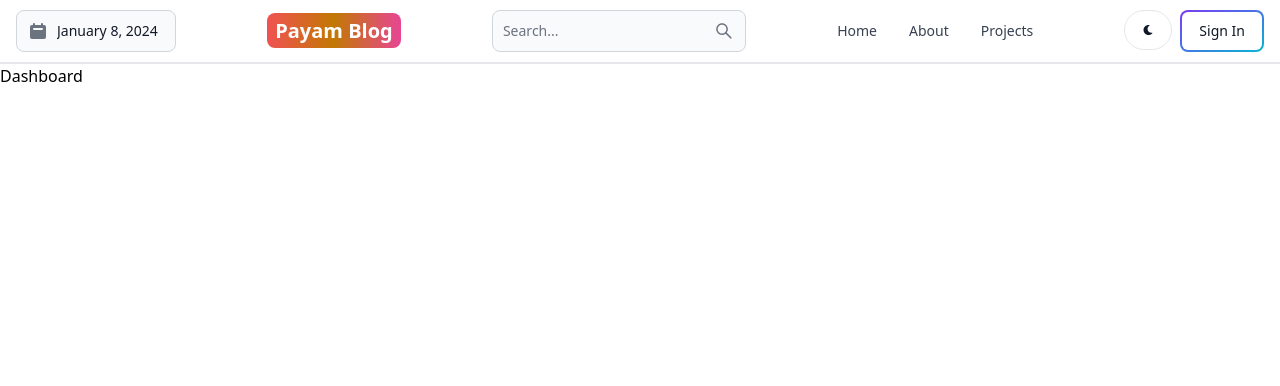
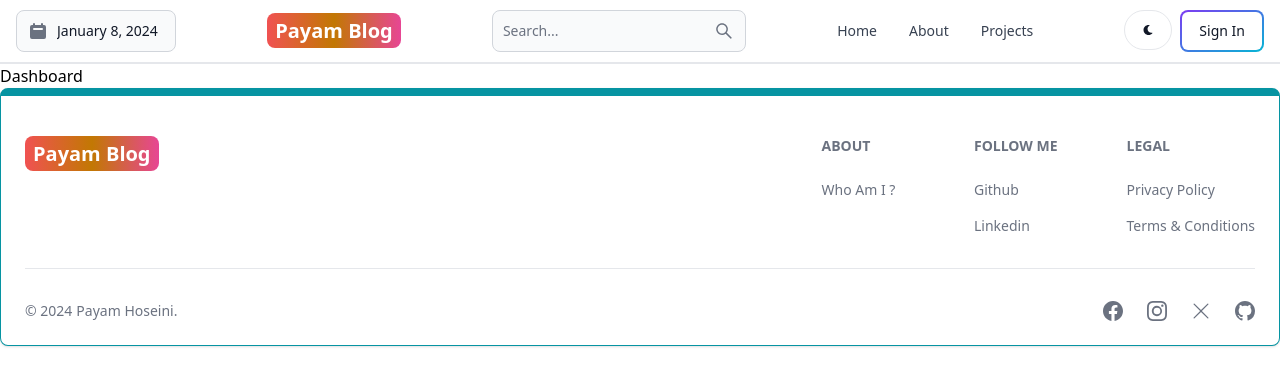
Before and after one commit to payamhsn/Blog-MERN, a React (Vite) app in the folder client/: page /dashboard in a window 1280 px wide. Shown: the top 386 px of the page. Built offline with nearby package versions, Linux system fonts and the light colour scheme.

Commit message:
Create Footer component using Flowbite-React and React-icons and put it in all routes of blog.

```diff
--- a/client/src/App.jsx
+++ b/client/src/App.jsx
@@ -7,6 +7,7 @@
 import Projects from "./pages/Projects";
 import SignUp from "./pages/SignUp";
 import Header from "./components/Header";
+import Footer from "./components/Footer";
 
 function App() {
   return (
@@ -20,6 +21,7 @@
         <Route path="/projects" element={<Projects />} />
         <Route path="/dashboard" element={<Dashboard />} />
       </Routes>
+      <Footer />
     </BrowserRouter>
   );
 }
--- /dev/null
+++ b/client/src/components/Footer.jsx
@@ -0,0 +1,69 @@
+import React from "react";
+import { Footer } from "flowbite-react";
+import { Link } from "react-router-dom";
+import { BsFacebook, BsInstagram, BsGithub, BsXLg } from "react-icons/bs";
+
+export default function FooterComp() {
+  return (
+    <Footer container className="border border-t-8 border-teal-500">
+      <div className="w-full max-w-7xl mx-auto">
+        <div className="grid w-full justify-between sm:flex md:grid-cols-1">
+          <div className="mt-5 text-center mb-2">
+            <Link
+              to="/"
+              className="self-center whitespace-nowrap text-lg sm:text-xl font-semibold dark:text-white"
+            >
+              <span className="px-2 py-1 bg-gradient-to-r from-red-500 via-yellow-500 to-pink-500 rounded-lg text-white">
+                Payam Blog
+              </span>
+            </Link>
+          </div>
+          <div className="grid grid-cols-3 gap-8 mt-4 sm:grid-cols-3 sm:gap-6">
+            <div>
+              <Footer.Title title="About" />
+              <Footer.LinkGroup col>
+                <Footer.Link href="#" target="_blank" rel="noopener noreferrer">
+                  Who Am I ?
+                </Footer.Link>
+              </Footer.LinkGroup>
+            </div>
+            <div>
+              <Footer.Title title="Follow me" />
+              <Footer.LinkGroup col>
+                <Footer.Link
+                  href="https://github.com/payamhsn"
+                  target="_blank"
+                  rel="noopener noreferrer"
+                >
+                  Github
+                </Footer.Link>
+                <Footer.Link href="#">Linkedin</Footer.Link>
+              </Footer.LinkGroup>
+            </div>
+            <div>
+              <Footer.Title title="Legal" />
+              <Footer.LinkGroup col>
+                <Footer.Link href="#">Privacy Policy</Footer.Link>
+                <Footer.Link href="#">Terms &amp; Conditions</Footer.Link>
+              </Footer.LinkGroup>
+            </div>
+          </div>
+        </div>
+        <Footer.Divider />
+        <div className="w-full text-center sm:flex sm:items-center sm:justify-between">
+          <Footer.Copyright
+            href="#"
+            by="Payam Hoseini."
+            year={new Date().getFullYear()}
+          />
+          <div className="flex gap-6 place-content-center sm:mt-0 mt-4 sm:justify-center">
+            <Footer.Icon href="#" icon={BsFacebook} />
+            <Footer.Icon href="#" icon={BsInstagram} />
+            <Footer.Icon href="#" icon={BsXLg} />
+            <Footer.Icon href="https://github.com/payamhsn" icon={BsGithub} />
+          </div>
+        </div>
+      </div>
+    </Footer>
+  );
+}
```
